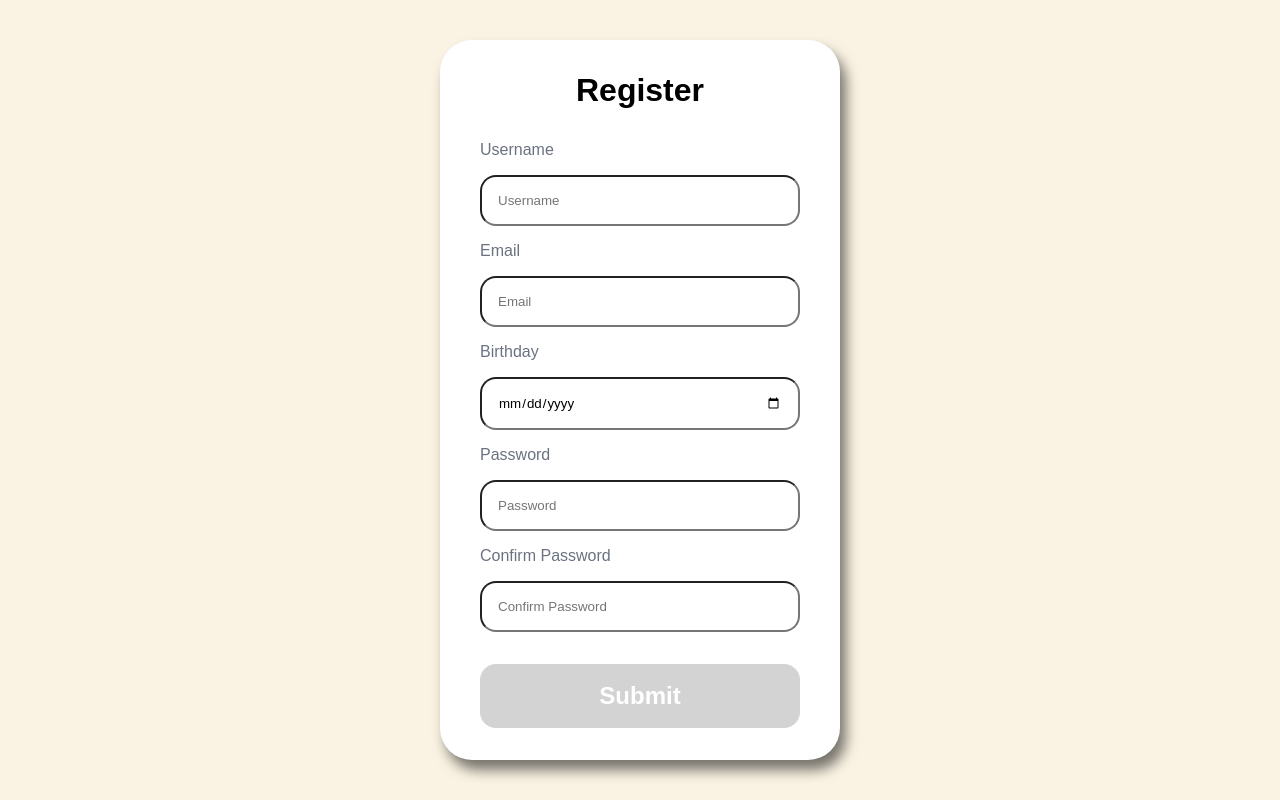
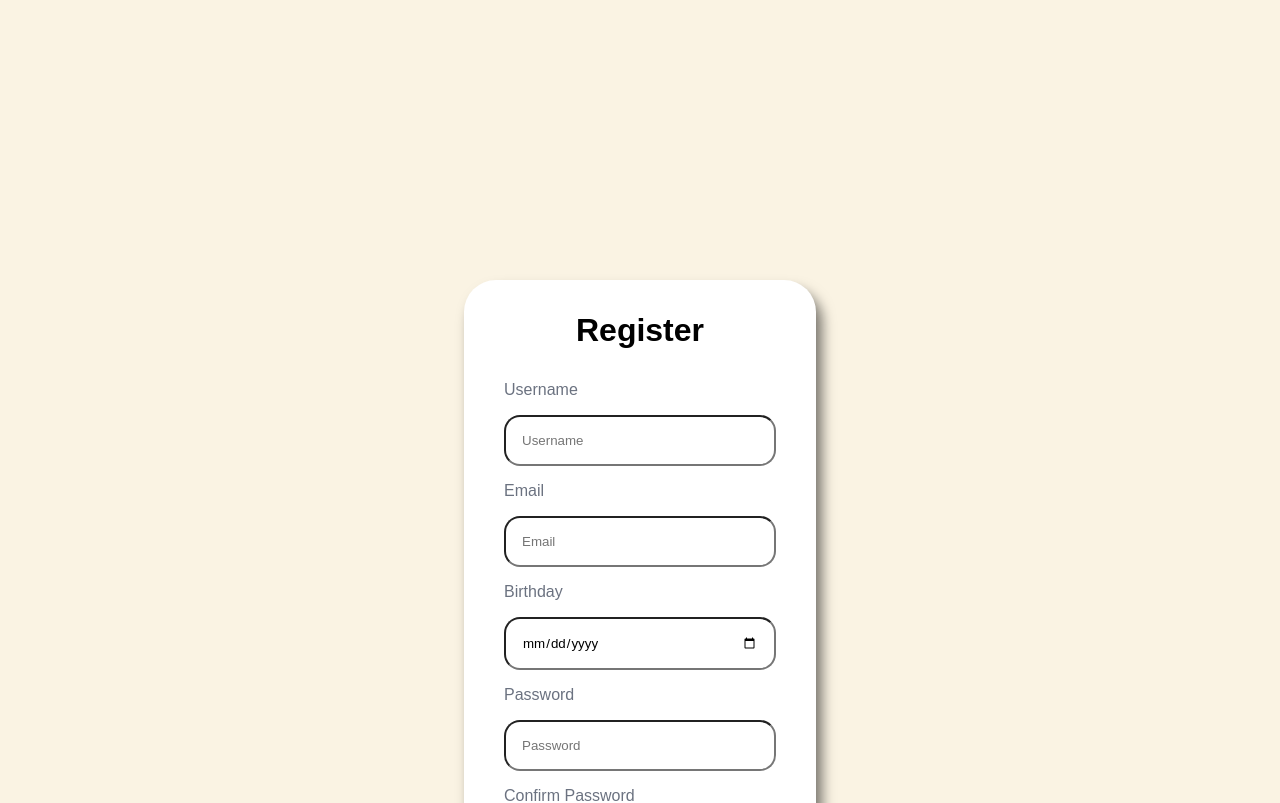
Before and after one commit to DarrenWayn/inputform-react, a React (Create React App) app: page / in a window 1280 px wide. Shown: the top 803 px of the page. Built offline with nearby package versions, Linux system fonts and the light colour scheme.

Commit message:
added height

```diff
--- a/public/css/style.css
+++ b/public/css/style.css
@@ -27,25 +27,11 @@
   align-items: center;
   justify-content: center;
   background-color: #FAF3E3;
+  height: auto;
 }
 @media (min-width: 280px) {
   .App {
-    height: 250vh;
-  }
-}
-@media (min-width: 720px) {
-  .App {
-    height: 100vh;
-  }
-}
-@media (min-width: 960px) {
-  .App {
-    height: 100vh;
-  }
-}
-@media (min-width: 1200px) {
-  .App {
-    height: 100vh;
+    height: 160vh;
   }
 }
 .App h1 {
@@ -66,24 +52,29 @@
   display: flex;
   flex-direction: column;
 }
+@media (min-width: 70px) {
+  form .formInput {
+    width: auto;
+  }
+}
 @media (min-width: 280px) {
   form .formInput {
-    width: 13rem;
+    width: auto;
   }
 }
-@media (min-width: 720px) {
+@media (min-width: 370px) {
   form .formInput {
-    width: 20rem;
+    width: 17rem;
   }
 }
 @media (min-width: 960px) {
   form .formInput {
-    width: 20rem;
+    width: 17rem;
   }
 }
 @media (min-width: 1200px) {
   form .formInput {
-    width: 20rem;
+    width: 17rem;
   }
 }
 form .formInput input {
--- a/src/sass/global/_base.scss
+++ b/src/sass/global/_base.scss
@@ -28,21 +28,10 @@
     align-items: center;
     justify-content: center;
     background-color: #FAF3E3;
+    height: auto;
 
     @include xs {
-        height: 250vh;
-    }
-
-    @include md {
-        height: 100vh;
-    }
-
-    @include lg {
-        height: 100vh;
-    }
-
-    @include xl {
-        height: 100vh;
+        height: 160vh;
     }
 
     h1 {
```
Also changed, not shown: src/sass/components/_forminput.scss (+8 -8 lines).
